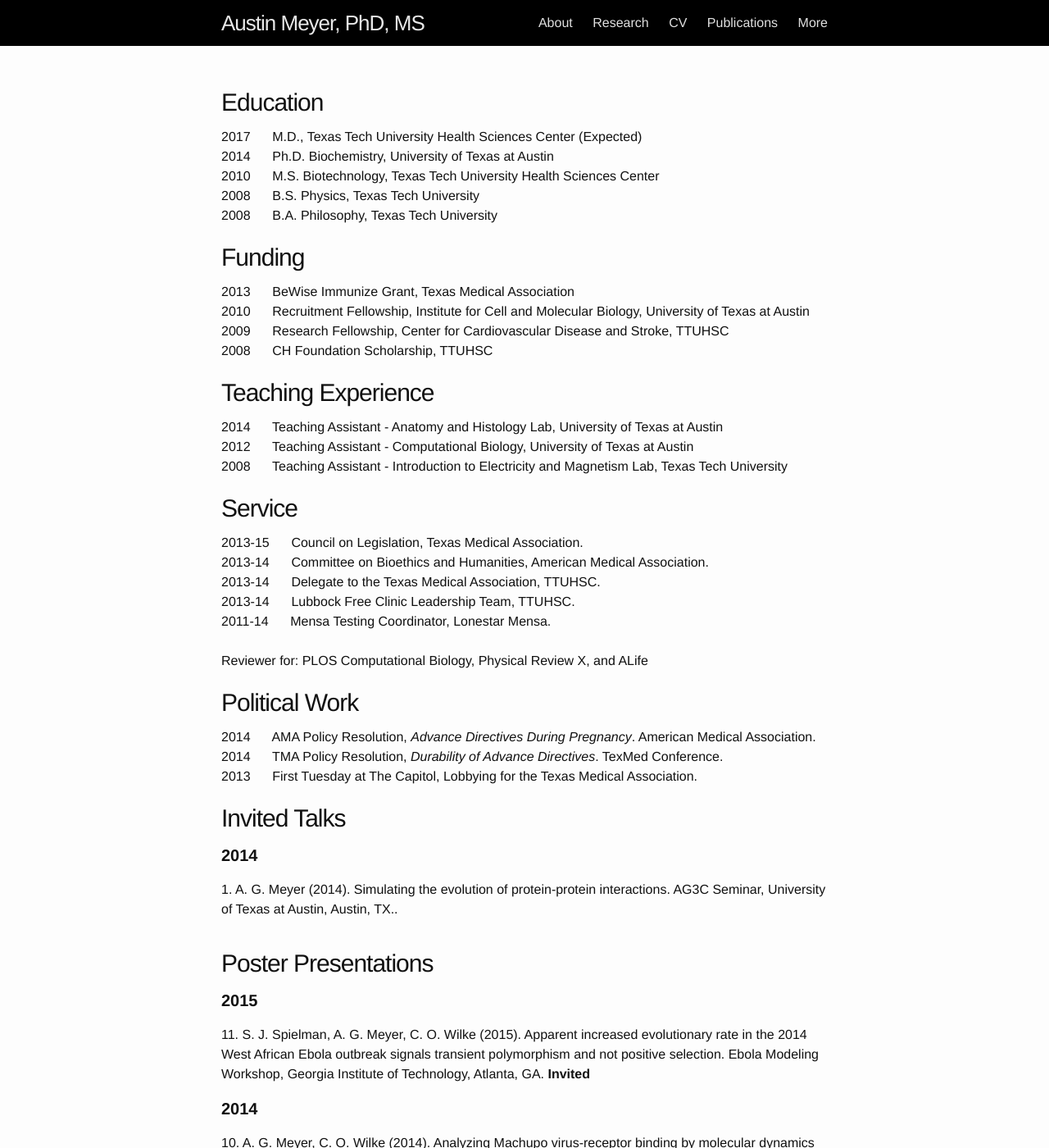
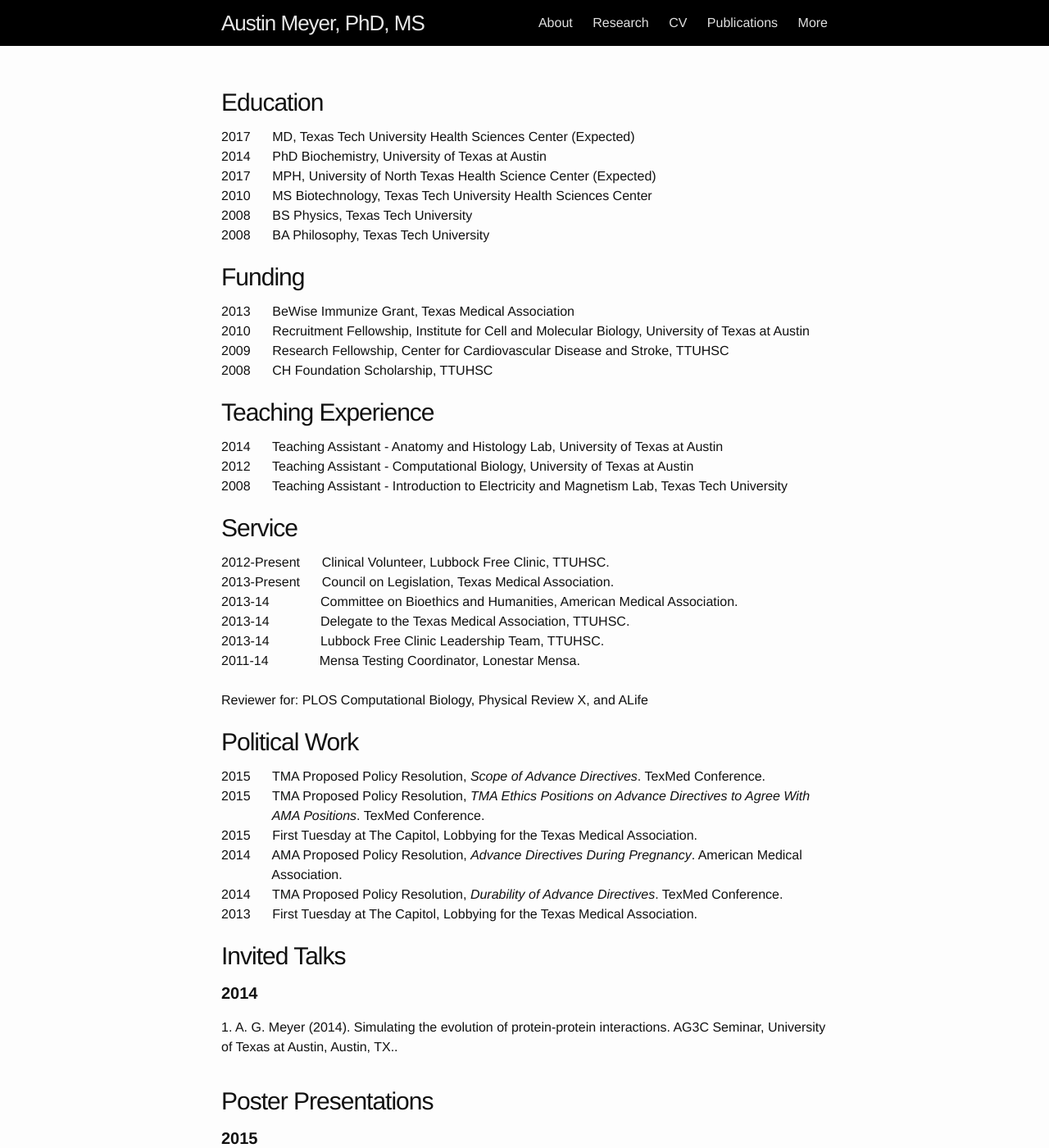
Before and after one commit to ausmeyer/ausmeyer.github.io, a Jekyll site: the page built from cv.html, in a window 1280 px wide and 1400 px high. Shown: the whole window at 82% size. Built offline with Jekyll 4.4.1, drawn with Linux system fonts in a browser that asks for light colours; some of the changed text lies outside the part shown.

Commit message:
Added start of 2015 stuff.

```diff
--- a/_data/poster_presentations.yml
+++ b/_data/poster_presentations.yml
@@ -1,3 +1,8 @@
+- author: A. G. Meyer, C. O. Wilke
+  year: 2015
+  title: Geometric constraints dominate the antigenic evolution of influenza H3N2 hemagglutinin
+  location: "Student Research Week, Graduate School of Biomedical Sciences and School of Medicine, Texas Tech University Health Sciences Center, Lubbock, TX"
+
 - author: S. J. Spielman, A. G. Meyer, C. O. Wilke
   year: 2015
   title: Apparent increased evolutionary rate in the 2014 West African Ebola outbreak signals transient polymorphism and not positive selection
--- a/cv.html
+++ b/cv.html
@@ -7,11 +7,12 @@
 <div class="post"><br>
   <a class="anchor" id="Education"></a>
   <h1 class="post-title">Education</h1>
- 2017 &nbsp;&nbsp;&nbsp;&nbsp;  M.D., Texas Tech University Health Sciences Center (Expected)    <br>
- 2014 &nbsp;&nbsp;&nbsp;&nbsp;  Ph.D. Biochemistry, University of Texas at Austin                <br>
- 2010 &nbsp;&nbsp;&nbsp;&nbsp;  M.S. Biotechnology, Texas Tech University Health Sciences Center <br>
- 2008 &nbsp;&nbsp;&nbsp;&nbsp;  B.S. Physics, Texas Tech University                              <br>
- 2008 &nbsp;&nbsp;&nbsp;&nbsp;  B.A. Philosophy, Texas Tech University                           <br>
+ 2017 &nbsp;&nbsp;&nbsp;&nbsp;  MD, Texas Tech University Health Sciences Center (Expected)      <br>
+ 2014 &nbsp;&nbsp;&nbsp;&nbsp;  PhD Biochemistry, University of Texas at Austin                  <br>
+ 2017 &nbsp;&nbsp;&nbsp;&nbsp;  MPH, University of North Texas Health Science Center (Expected)  <br>
+ 2010 &nbsp;&nbsp;&nbsp;&nbsp;  MS Biotechnology, Texas Tech University Health Sciences Center   <br>
+ 2008 &nbsp;&nbsp;&nbsp;&nbsp;  BS Physics, Texas Tech University                                <br>
+ 2008 &nbsp;&nbsp;&nbsp;&nbsp;  BA Philosophy, Texas Tech University                             <br>
 </div>
 
 <div class="post"><br>
@@ -34,11 +35,12 @@
 <div class="post"><br>
   <a class="anchor" id="Service"></a>
   <h1 class="post-title">Service</h1>
-  2013-15 &nbsp;&nbsp;&nbsp;&nbsp;  Council on Legislation, Texas Medical Association.                   <br>
-  2013-14 &nbsp;&nbsp;&nbsp;&nbsp;  Committee on Bioethics and Humanities, American Medical Association. <br>
-  2013-14 &nbsp;&nbsp;&nbsp;&nbsp;  Delegate to the Texas Medical Association, TTUHSC.                   <br>
-  2013-14 &nbsp;&nbsp;&nbsp;&nbsp;  Lubbock Free Clinic Leadership Team, TTUHSC.                         <br>
-  2011-14 &nbsp;&nbsp;&nbsp;&nbsp;  Mensa Testing Coordinator, Lonestar Mensa.                           <br>
+  2012-Present &nbsp;&nbsp;&nbsp;&nbsp;                                                  Clinical Volunteer, Lubbock Free Clinic, TTUHSC.                     <br>
+  2013-Present &nbsp;&nbsp;&nbsp;&nbsp;                                                  Council on Legislation, Texas Medical Association.                   <br>
+  2013-14      &nbsp;&nbsp;&nbsp;&nbsp;&nbsp;&nbsp;&nbsp;&nbsp;&nbsp;&nbsp;&nbsp;&nbsp;  Committee on Bioethics and Humanities, American Medical Association. <br>
+  2013-14      &nbsp;&nbsp;&nbsp;&nbsp;&nbsp;&nbsp;&nbsp;&nbsp;&nbsp;&nbsp;&nbsp;&nbsp;  Delegate to the Texas Medical Association, TTUHSC.                   <br>
+  2013-14      &nbsp;&nbsp;&nbsp;&nbsp;&nbsp;&nbsp;&nbsp;&nbsp;&nbsp;&nbsp;&nbsp;&nbsp;  Lubbock Free Clinic Leadership Team, TTUHSC.                         <br>
+  2011-14      &nbsp;&nbsp;&nbsp;&nbsp;&nbsp;&nbsp;&nbsp;&nbsp;&nbsp;&nbsp;&nbsp;&nbsp;  Mensa Testing Coordinator, Lonestar Mensa.                           <br>
   <br>
   Reviewer for:    PLOS Computational Biology, Physical Review X, and ALife
 </div>
@@ -46,12 +48,19 @@
 <div class="post"><br>
   <a class="anchor" id="Political Work"></a>
   <h1 class="post-title">Political Work</h1>
-  2014 &nbsp;&nbsp;&nbsp;&nbsp;  AMA Policy Resolution, <i>Advance Directives During Pregnancy</i>. American Medical Association.<br>
-  2014 &nbsp;&nbsp;&nbsp;&nbsp;  TMA Policy Resolution, <i>Durability of Advance Directives</i>. TexMed Conference.<br>
-  2013 &nbsp;&nbsp;&nbsp;&nbsp;  First Tuesday at The Capitol, Lobbying for the Texas Medical Association.<br>
+  2015 &nbsp;&nbsp;&nbsp;&nbsp;                                                  TMA Proposed Policy Resolution, <i>Scope of Advance Directives</i>. TexMed Conference.       <br>
+  2015 &nbsp;&nbsp;&nbsp;&nbsp;                                                  TMA Proposed Policy Resolution, <i>TMA Ethics Positions on Advance Directives to Agree With
+  &nbsp;&nbsp;&nbsp;&nbsp;&nbsp;&nbsp;&nbsp;&nbsp;&nbsp;&nbsp;&nbsp;&nbsp;&nbsp; AMA Positions</i>. TexMed Conference.                                                        <br>
+  2015 &nbsp;&nbsp;&nbsp;&nbsp;                                                  First Tuesday at The Capitol, Lobbying for the Texas Medical Association.                    <br>
+  2014 &nbsp;&nbsp;&nbsp;&nbsp;                                                  AMA Proposed Policy Resolution, <i>Advance Directives During Pregnancy</i>. American Medical
+  &nbsp;&nbsp;&nbsp;&nbsp;&nbsp;&nbsp;&nbsp;&nbsp;&nbsp;&nbsp;&nbsp;&nbsp;&nbsp; Association.                                                                                 <br>
+  2014 &nbsp;&nbsp;&nbsp;&nbsp;                                                  TMA Proposed Policy Resolution, <i>Durability of Advance Directives</i>. TexMed Conference.  <br>
+  2013 &nbsp;&nbsp;&nbsp;&nbsp;                                                  First Tuesday at The Capitol, Lobbying for the Texas Medical Association.                    <br>
 </div>
 
-<div class="post"><br>
+<br>
+
+<div class="post">
   <a class="anchor" id="Invited Talks"></a>
   <h1 class="post-title">Invited Talks</h1>
   {% assign count = site.data.invited_talks.size %}
@@ -71,7 +80,9 @@
   </ul>
 </div>
 
-<div class="post"><br>
+<br>
+
+<div class="post">
   <a class="anchor" id="Poster Presentations"></a>
   <h1 class="post-title">Poster Presentations</h1>
   {% assign count = site.data.poster_presentations.size %}
--- a/index.html
+++ b/index.html
@@ -8,9 +8,9 @@
   <div style="display:block;text-align:center"><img src="img/Austin_TMA.jpg" width="500px"/></div>
 
   <br>
-  I am computational biologist and medical student primarily interested in the evolution of infectious diseases. Specifically, I am interested in identifying and quantifying the forces driving the evolution of viruses in the human population. In addition, I am interested in finding ways to predict the molecular evolution and population dynamics of human viruses with an eye to protein structure and computational biophysical techniques. I do largely computational biology with some intermittent (very intermittent these days) experimental protein structure projects. For my MS research, I crystallized and solved the structure of C2 domains in synaptotagmin with calcium in the binding pocket. For my PhD research, I implemented molecular evolutionary models of protein evolution and used them to show that simple protein geometry is a major determinant of influenza virus evolution. My current work is focused on identifying constraints that will predict further evolution of the influenza hemagglutinin. In addition, I do a lot of work to understand how relatively simple energy function can predict the long term (billions of years) evolutionary dynamics of protein-protein interactions.<br>
+  I am computational biologist and medical student. My research focuses primarily on understanding and predicting the evolution of viral proteins though sometimes my focus strays to studying protein evolution in general. Specifically, I am interested in identifying and quantifying the forces driving the evolution of viruses and how that plays out in the human population. In addition, I am interested in finding ways to predict the molecular evolution and population dynamics of human viruses with an eye to protein structure and computational biophysical techniques. I do largely computational biology with some intermittent (very intermittent these days) experimental protein structure projects. For my MS research, I crystallized and solved the structure of C2 domains in synaptotagmin with calcium in the binding pocket. For my PhD research, I implemented molecular evolutionary models of protein evolution and used them to show that simple protein geometry is a major determinant of influenza virus evolution. As a postdoctoral fellow, my current work is focused on identifying constraints that will predict further evolution of the influenza hemagglutinin and neuraminidase proteins. In addition, I do a lot of work to understand how existing energy functions can predict the long term (billions of years) evolutionary dynamics of protein-protein interactions, and occasionally (with little success) try to predict specific adaptive mutations.<br>
   <br>
-  I have a number of on going collaborations in everything from studying flu and ebola virus evolution to testing the effects of individual point mutations via molecular dynamics to analyzing clinical biomarkers and outcomes. Also, I am open to virtually any new computational, statistical, theoretical, or even philosophical projects.  If you have any questions about my work or I can be of any help, please let me know. <br>
+  I have a number of on going collaborations in everything from studying flu and ebola virus evolution to testing the effects of individual point mutations via molecular dynamics to analyzing clinical biomarkers and outcomes. Also, I am open to virtually any new computational, statistical, theoretical, or perhaps even philosophical projects.  If you have any questions about my work or I can be of any help, please let me know. <br>
   <br>
   To find out about my research interests, and the projects I am currently working on, visit the research page.<br>
   <br>
```
